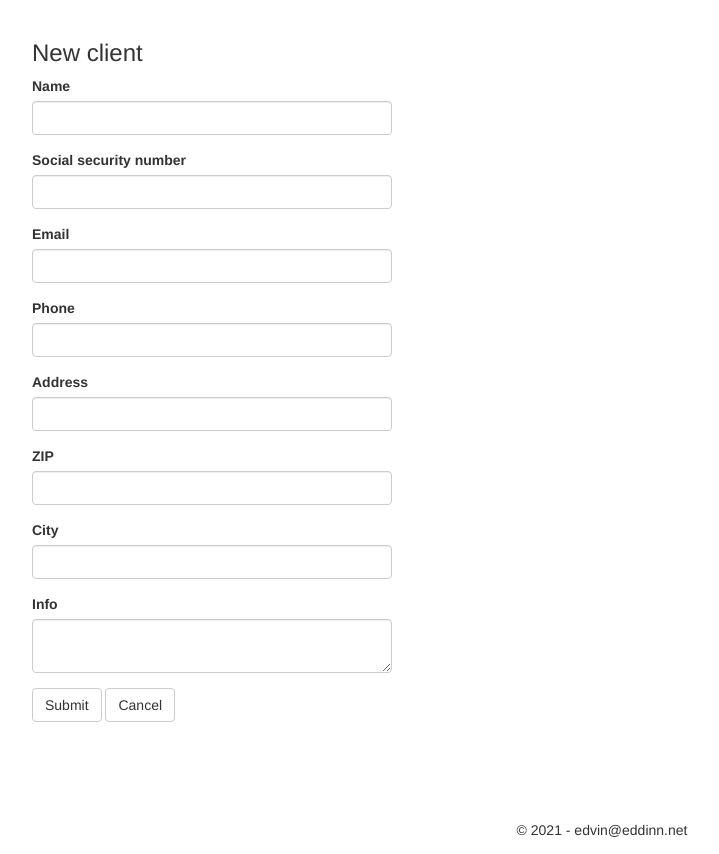
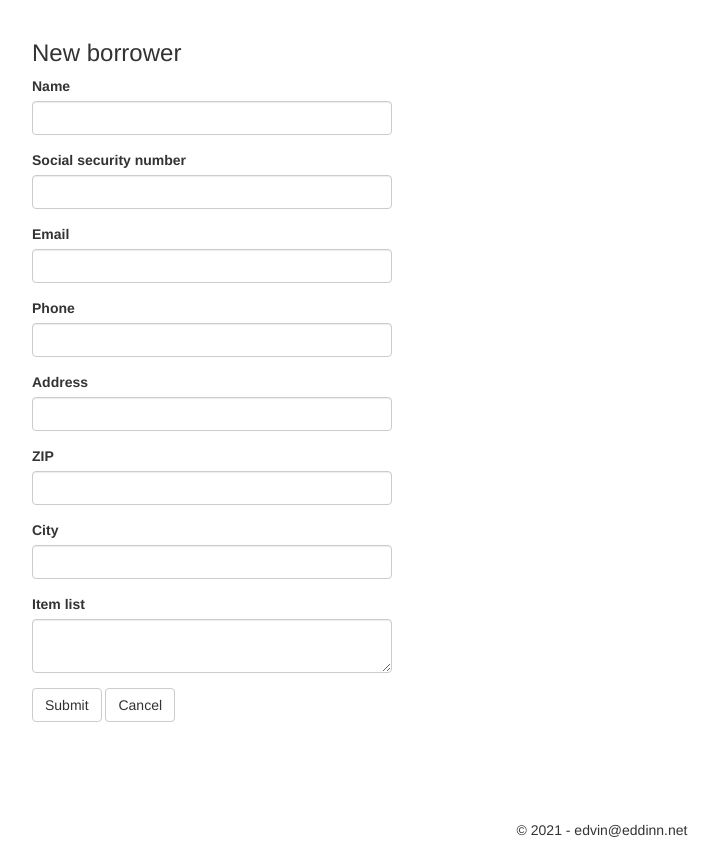
Before and after one commit to eddinn/borrowers, a Flask app: page /addpost in a window 1280 px wide. Shown: the part 72-926 px from the top of the page, without its empty margins (38-757 px from the left). Run offline with Flask 2, Linux system fonts and the light colour scheme; the visitor is signed in with stand-in values (Sample User, id 1); data comes from the database, SQL or seed files in the repository; parts of the project's set-up code (start-up, migrations or seed data) failed here and were passed over; some libraries are stand-ins or nearby versions.

Commit message:
frontend layout and look tweaks

```diff
--- a/app/main/forms.py
+++ b/app/main/forms.py
@@ -16,7 +16,7 @@ class PostForm(FlaskForm):
     clientaddress = StringField('Address', validators=[Optional()])
     clientzip = StringField('ZIP', validators=[Optional()])
     clientcity = StringField('City', validators=[Optional()])
-    clientinfo = TextAreaField('Info', validators=[Optional(),
+    clientinfo = TextAreaField('Item list', validators=[Optional(),
                                Length(max=2048)])
     submit = SubmitField(label='Submit')
     cancel = SubmitField(label='Cancel', render_kw={'formnovalidate': True})
@@ -44,7 +44,7 @@ class EditPostForm(FlaskForm):
     clientaddress = StringField('Address', validators=[Optional()])
     clientzip = StringField('ZIP', validators=[Optional()])
     clientcity = StringField('City', validators=[Optional()])
-    clientinfo = TextAreaField('Info', validators=[Optional(),
+    clientinfo = TextAreaField('Item list', validators=[Optional(),
                                Length(max=2048)])
     submit = SubmitField(label='Submit')
     cancel = SubmitField(label='Cancel',
--- a/app/templates/addpost.html
+++ b/app/templates/addpost.html
@@ -27,7 +27,7 @@
         ]
         });
     </script>
-    <h3>New client</h3>
+    <h3>New borrower</h3>
     <div class="row">
         <div class="col-md-4">
             {{ wtf.quick_form(form) }}
--- a/app/templates/editpost.html
+++ b/app/templates/editpost.html
@@ -27,7 +27,7 @@
         ]
         });
     </script>
-    <h3>Edit client</h3>
+    <h3>Edit borrower</h3>
     <div class="row">
         <div class="col-md-4">
             {{ wtf.quick_form(form) }}
```
